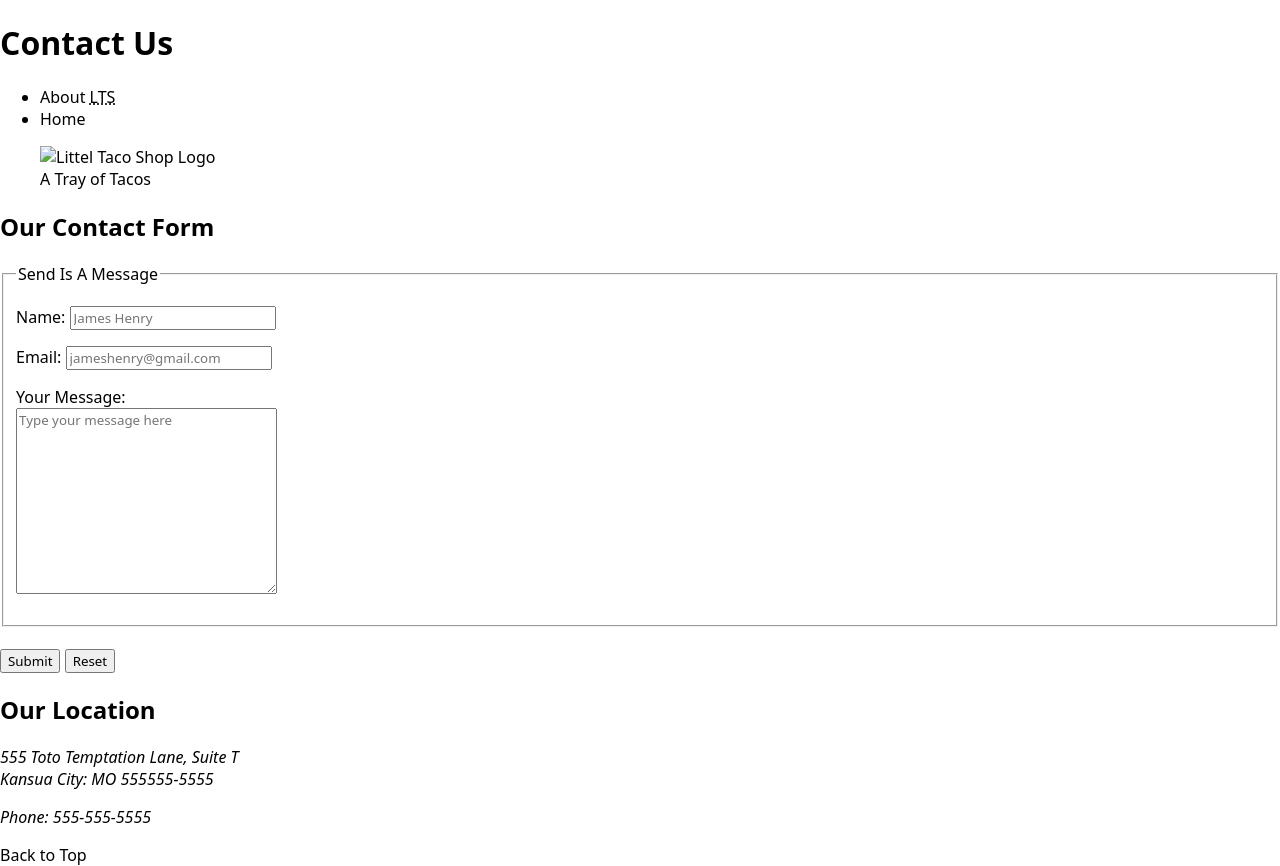
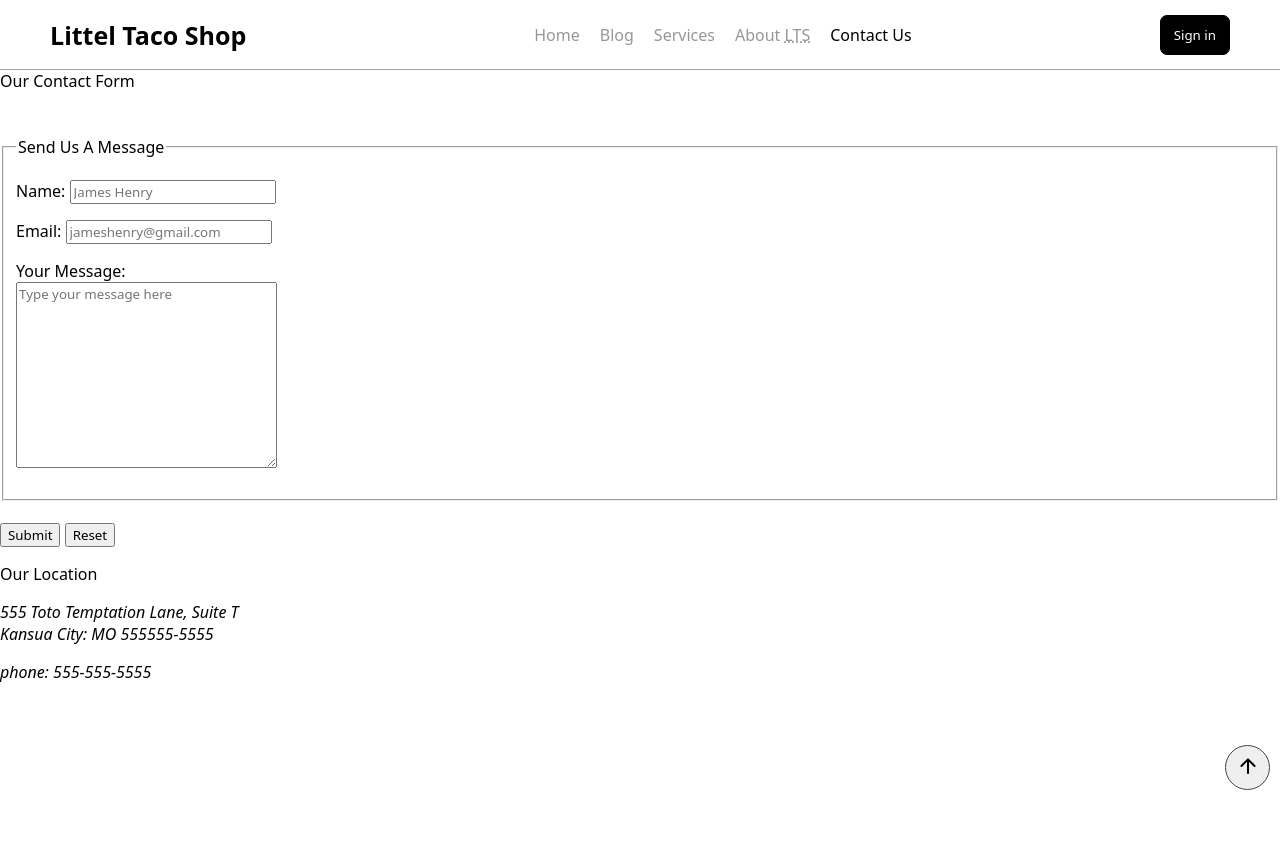
Before and after one commit to EBENWODO/little-tacos, a plain HTML site: page contact.html in a window 1280 px wide. After the commit the page ends 800 px from the top, so only its background shows below. Drawn offline with Linux system fonts and the light colour scheme.

Commit message:
Update contact.html

```diff
--- a/contact.html
+++ b/contact.html
@@ -5,27 +5,31 @@
     <meta name="author" content="Littel Taco Shop">
     <meta name="discreption" content="This page will aid the customers in contacting use.">
     <link rel="stylesheet" href="./style.css">
+    <link rel="stylesheet" href="./contact.css">
     <title>Contact Little Taco</title>
     </head>
 
     <body>
-        <header>
-            <h1 c;>Contact Us</h1>
-            <p>
+            <nav>
+                <a href="/"><span class="logo">Littel Taco Shop</span></a>
                 <ul>
+                    <li><a href="/">Home</a></li>
+                    <li><a href="/">Blog</a></li>
+                    <li><a href="#">Services</a></li>
                     <li><a href="aboutLTS.html">About <abbr title="Littel Taco Shop">LTS</abbr></a></li>
-                    <li><a href="index.html">Home</a></li>
+                    <li><a href="contact.html" class="active">Contact Us</a></li>
                 </ul>
-            </p>
-            <figure>
-            <img src="img/taco1.jpg" alt="Littel Taco Shop Logo" width="612" height="408">
-            <figcaption>A Tray of Tacos</figcaption>
-            </figure>
-            </header>
-            <h2>Our Contact Form</h2>
+                <button>Sign in</button>
+            </nav>
+
+            <section class="background">
+
+        <div class="form">
+            <span>Our Contact Form</span>
+            <br><br><br>
             <form action="https://httpbin.org/get" method="get">
                 <fieldset>
-                    <legend>Send Is A Message</legend>
+                    <legend>Send Us A Message</legend>
                     <p>
                         <label for="name">Name:</label>
                         <input type="text" name="name" id="name" placeholder="James Henry" autocomplete="on" required>
@@ -44,16 +48,25 @@
                 <button type="submit">Submit</button>
                 <button type="reset">Reset</button>
             </form>
-            <h2>Our Location</h2>
+        </div>
+        <p>
+            <span class="location">Our Location</span>
             <address>555 Toto Temptation Lane, Suite T
                 <br>
                 Kansua City: MO 555555-5555
             </address>
+        </p>
             <p>
                 <em>
-                    Phone: <a href="tel:555-555-5555">555-555-5555</a>
+                    <span class="phone">phone:</span> <a href="tel:555-555-5555">555-555-5555</a>
                 </em>
             </p>
-            <a href="#">Back to Top</a>
+            <a href="#">
+                <button class="back-top">
+                    <svg xmlns="http://www.w3.org/2000/svg" width="24" height="24" viewBox="0 0 24 24"><path fill="currentColor" d="m11 7.825l-4.9 4.9q-.3.3-.7.288t-.7-.313q-.275-.3-.288-.7t.288-.7l6.6-6.6q.15-.15.325-.212T12 4.425t.375.063t.325.212l6.6 6.6q.275.275.275.688t-.275.712q-.3.3-.712.3t-.713-.3L13 7.825V19q0 .425-.288.713T12 20t-.712-.288T11 19z"/>
+                    </svg>
+                </button>
+            </a>
+        </section>
     </body>
 </html>
```
